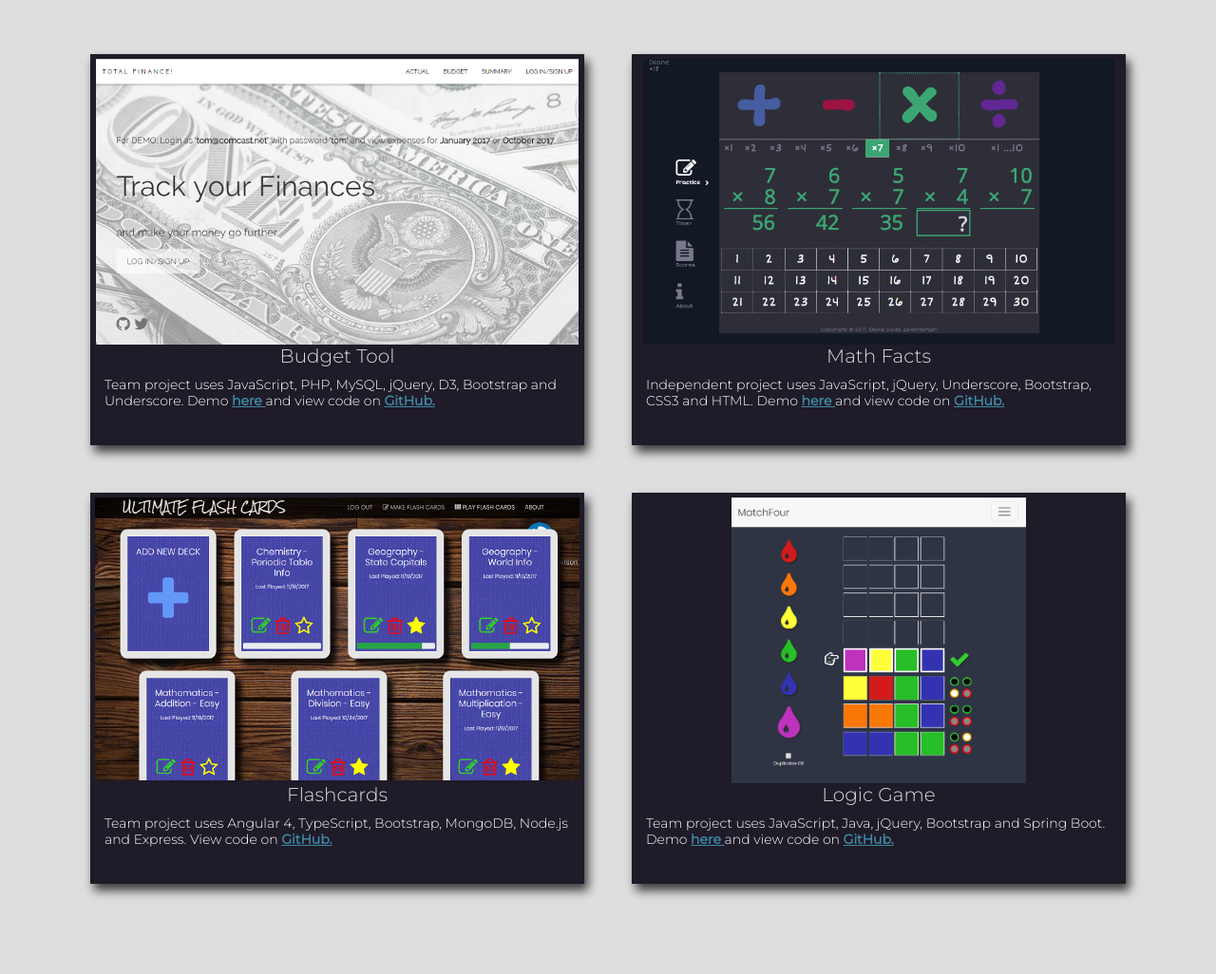
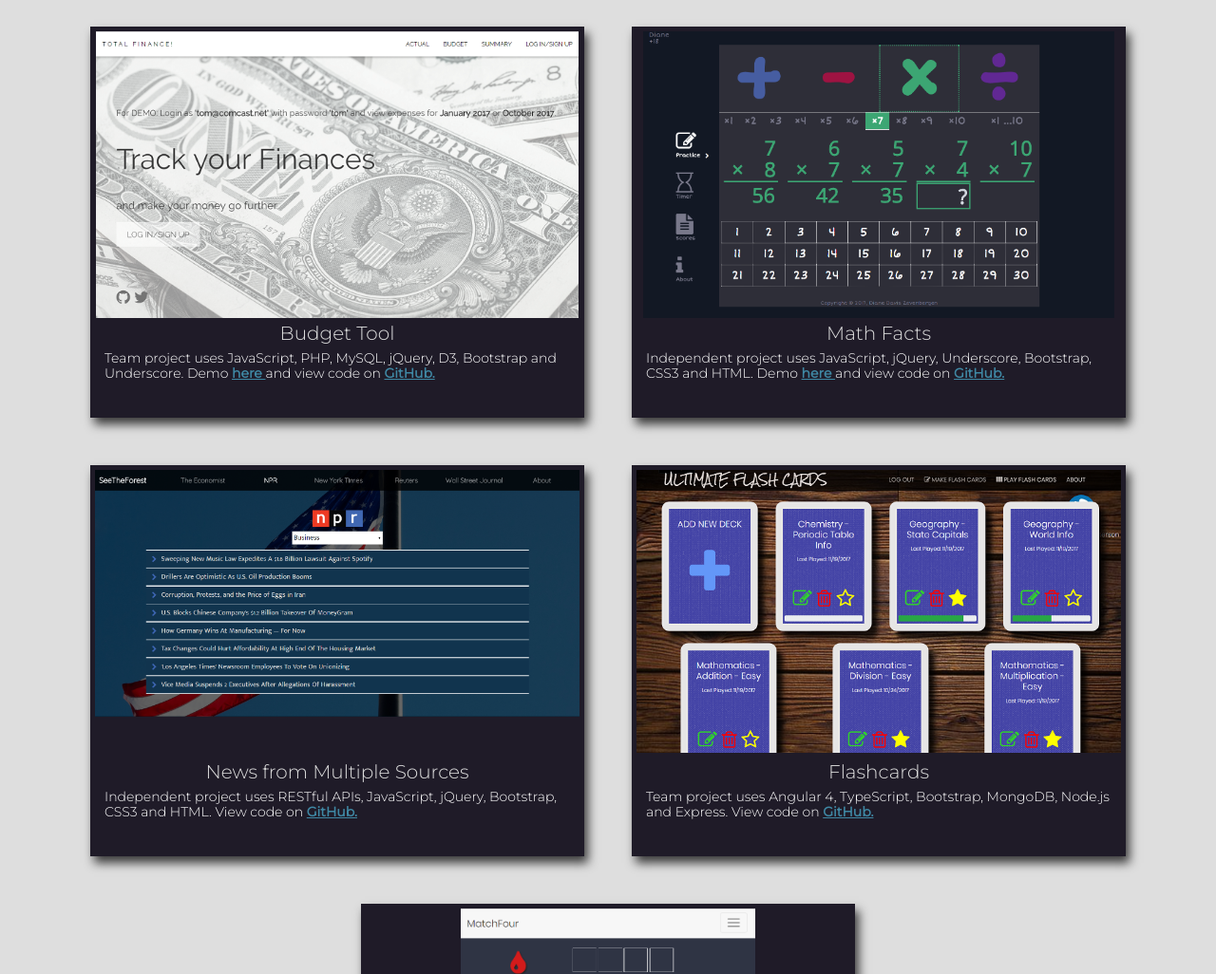
Before and after one commit to dianezev/about, a plain HTML site: page index.html in a window 1280 px wide. Shown: the part 2484-3510 px from the top of the page at 95% size. Drawn offline with nearby package versions, Linux system fonts and the light colour scheme; a web font is replaced by a local one.

Commit message:
add project

```diff
--- a/about.html
+++ b/about.html
@@ -8,7 +8,7 @@
 <body>
 
 
-  <p>I’m a Front End Web Developer with a passion for creating applications that are well-designed from the perspectives of both users and developers. Intuitive and responsive features enable users to easily navigate a website. Artistic, engaging designs – from whimsical to subtle, depending on the context – help draw users in.</p>
+  <p>I’m a Front End Web Developer with a passion for creating applications that are well-designed from the perspectives of both users and developers. Intuitive and responsive features enable users to easily understand interactive websites.</p>
 
   <p>For developers, I write efficient, well-organized and clearly documented code. I want other developers to be able to jump into code I’ve written and quickly make sense of it so that it’s easy to maintain.</p>
 
--- a/css/style.css
+++ b/css/style.css
@@ -343,6 +343,11 @@ ul.myMenu {
 
 /*xs screen*/
 @media (min-width: 0px) {
+  .infoCard h5 {
+    font-size: 15px;
+    margin-top: 4px;
+    margin-bottom: 4px;
+  }
   .contactPic img{
     display: block;
     margin: auto;
@@ -427,6 +432,9 @@ ul.myMenu {
 
 /*sm screen*/
 @media (min-width: 576px) {
+  .infoCard h5 {
+    font-size: 20px;
+  }
   .bottom .container a {
     font-size: 2em;
   }
--- a/index.html
+++ b/index.html
@@ -237,6 +237,20 @@
           <div class="aspect">
             <div class="infoCard">
               <div class="fitImage">
+                <img src="images/news.png" alt="Picture of news app..." />
+              </div>
+              <h5>News from Multiple Sources</h5>
+              <p><span>Independent project uses RESTful APIs, JavaScript, jQuery, Bootstrap, CSS3 and HTML. </span>View code on
+                <a target="_blank"  href="https://github.com/dianezev/news">GitHub.
+                </a>
+              </p>
+            </div>
+          </div>
+        </div>
+        <div class="col-12 col-lg-6">
+          <div class="aspect">
+            <div class="infoCard">
+              <div class="fitImage">
                 <img src="images/flashcards.png" alt="Picture of flashcards app..." />
               </div>
               <h5>Flashcards</h5>
--- a/js/script.js
+++ b/js/script.js
@@ -12,10 +12,11 @@ $(window).on("load", function() {
     $("nav ul li a[href^='#']").on('click', function(e) {
        e.preventDefault();
        var hash = this.hash;
+
        $('html, body').animate({
            scrollTop: $(hash).offset().top
          }, 500, function(){
-           window.location.hash = hash;
+//           window.location.hash = hash;
          });
     });
 
```
Also changed, not shown: images/news.png (added).
